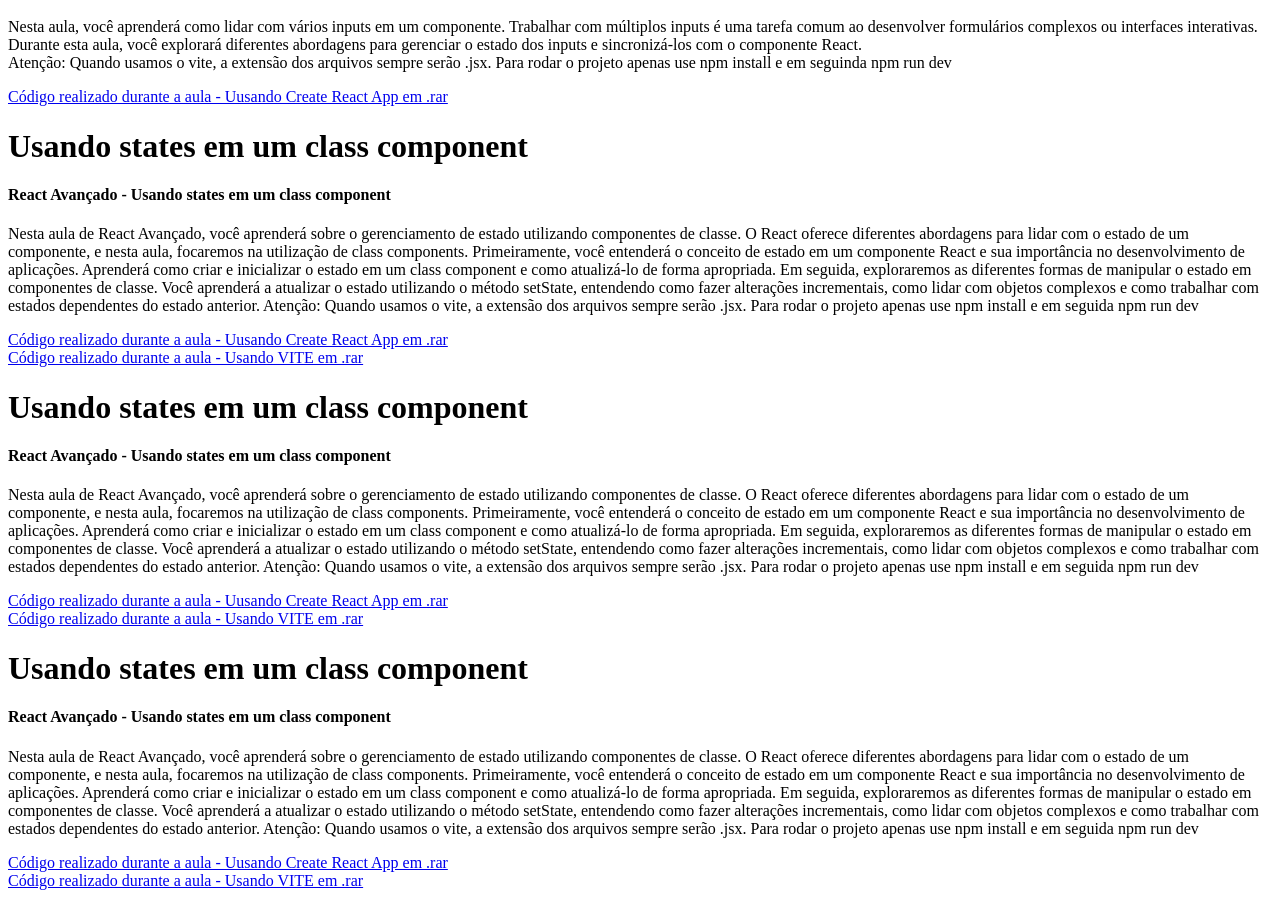
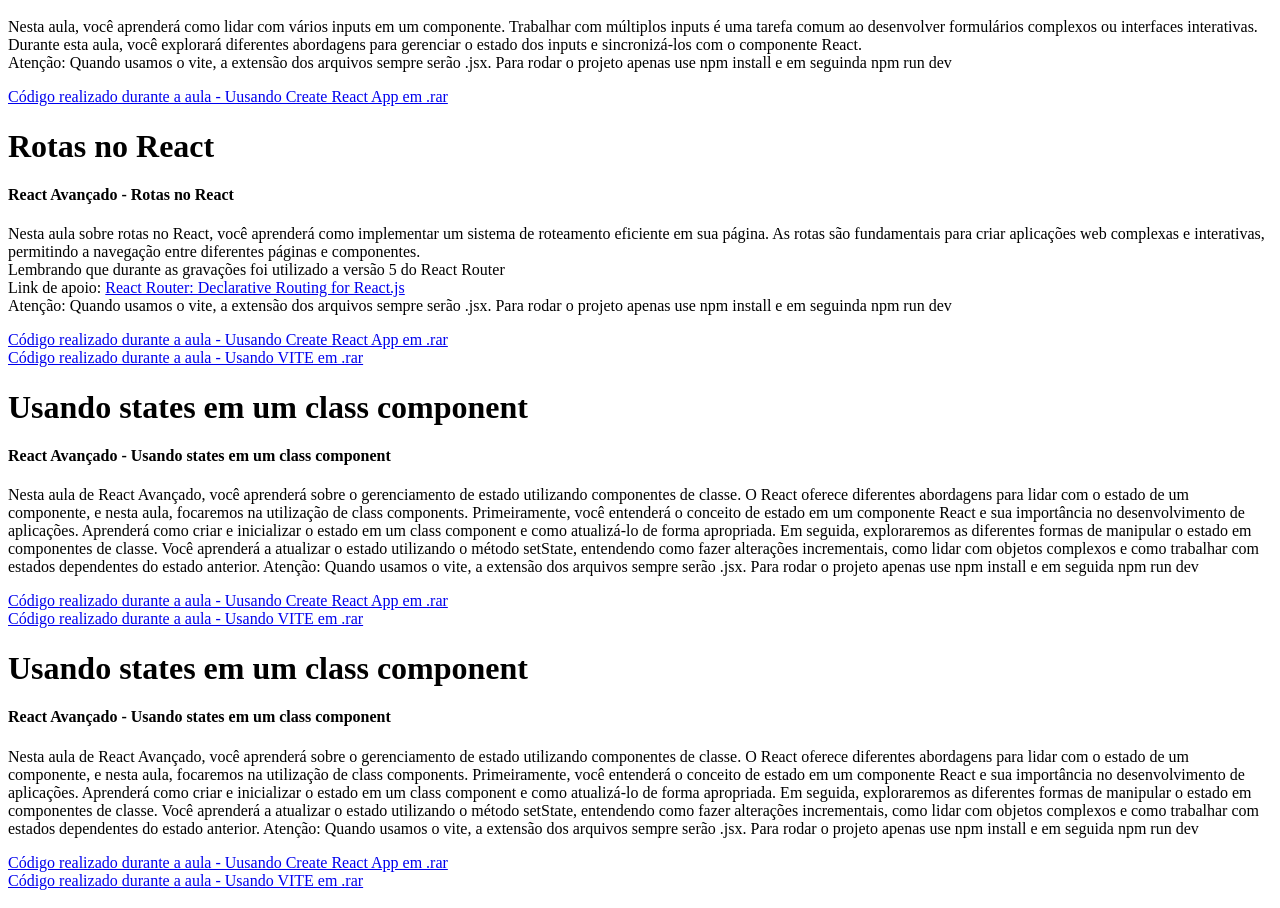
Before and after one commit to FlaviaColiv/JEST_REACT, a plain HTML site: page REACT AVANÇADO/index.html in a window 1280 px wide. Shown: the part 3087-3995 px from the top of the page. Drawn offline with Linux system fonts and the light colour scheme.

Commit message:
reaAvanc 030325 14

```diff
--- a/REACT AVANÇADO/index.html
+++ b/REACT AVANÇADO/index.html
@@ -294,6 +294,28 @@
 
     </div>
 
+    <!-- ok -->
+    <div>
+        <h1>Rotas no React</h1>
+        <h4>React Avançado - Rotas no React</h4>
+        <p>
+            Nesta aula sobre rotas no React, você aprenderá como implementar um sistema de roteamento eficiente em sua página. As rotas são fundamentais para criar aplicações web complexas e interativas, permitindo a navegação entre diferentes páginas e componentes.
+            <br>
+            Lembrando que durante as gravações foi utilizado a versão 5 do React Router
+            <br>
+            Link de apoio:
+
+            <a href="https://v5.reactrouter.com/web/guides/quick-start">React Router: Declarative Routing for React.js</a>
+            <br>
+            Atenção: Quando usamos o vite, a extensão dos arquivos sempre serão .jsx. Para rodar o projeto apenas use npm install e em seguinda npm run dev
+        </p>
+
+        <a href="./arquivos/Rotas no React.zip">Código realizado durante a aula - Uusando Create React App em .rar</a>
+        <br>
+        <a href="./arquivos/Rotas no React1.zip">Código realizado durante a aula -
+            Usando VITE em .rar</a>
+    </div>
+
     <div>
         <h1>Usando states em um class component</h1>
         <h4>React Avançado - Usando states em um class component</h4>
```
Also changed, not shown: 2 other files.
